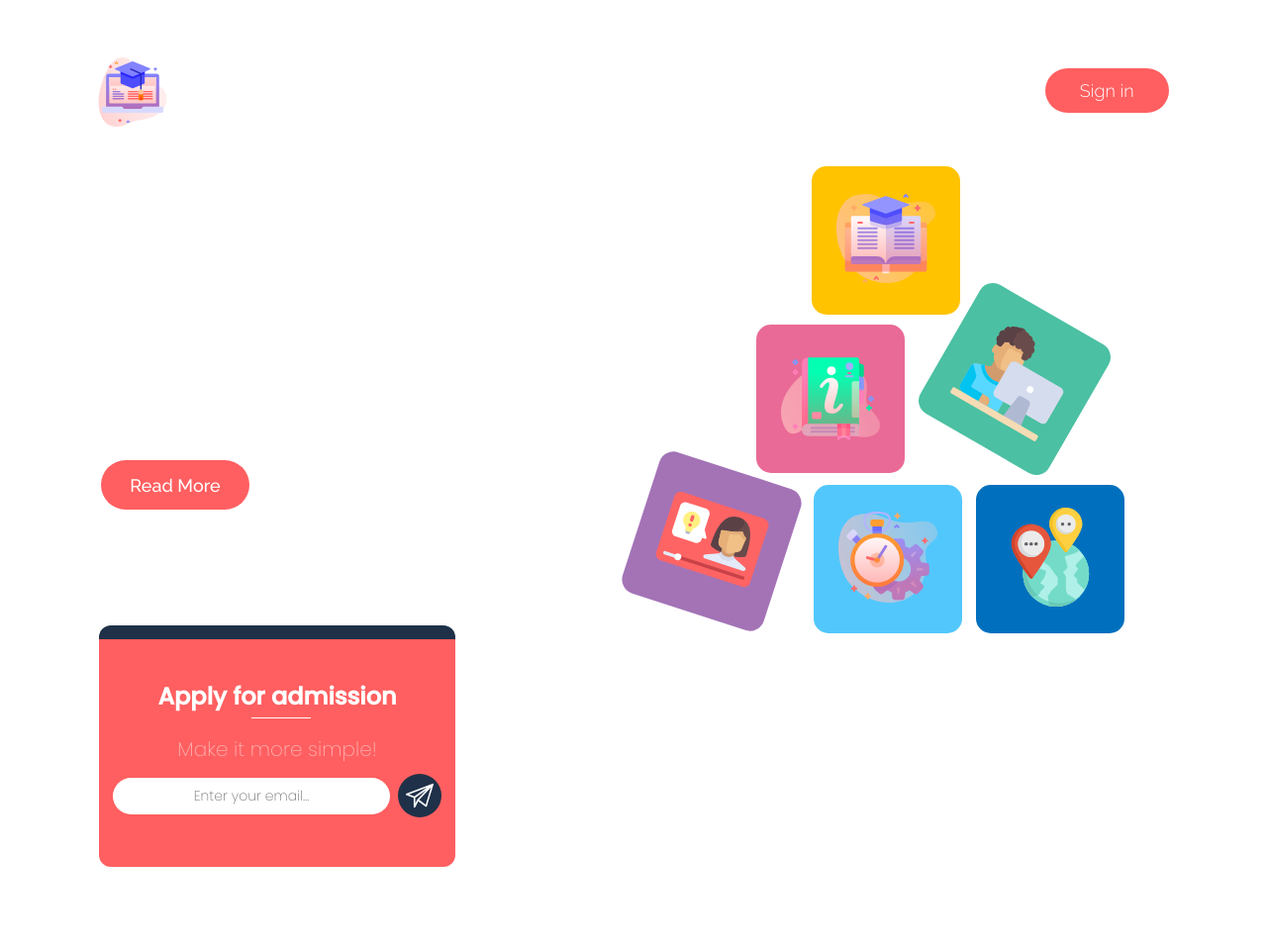
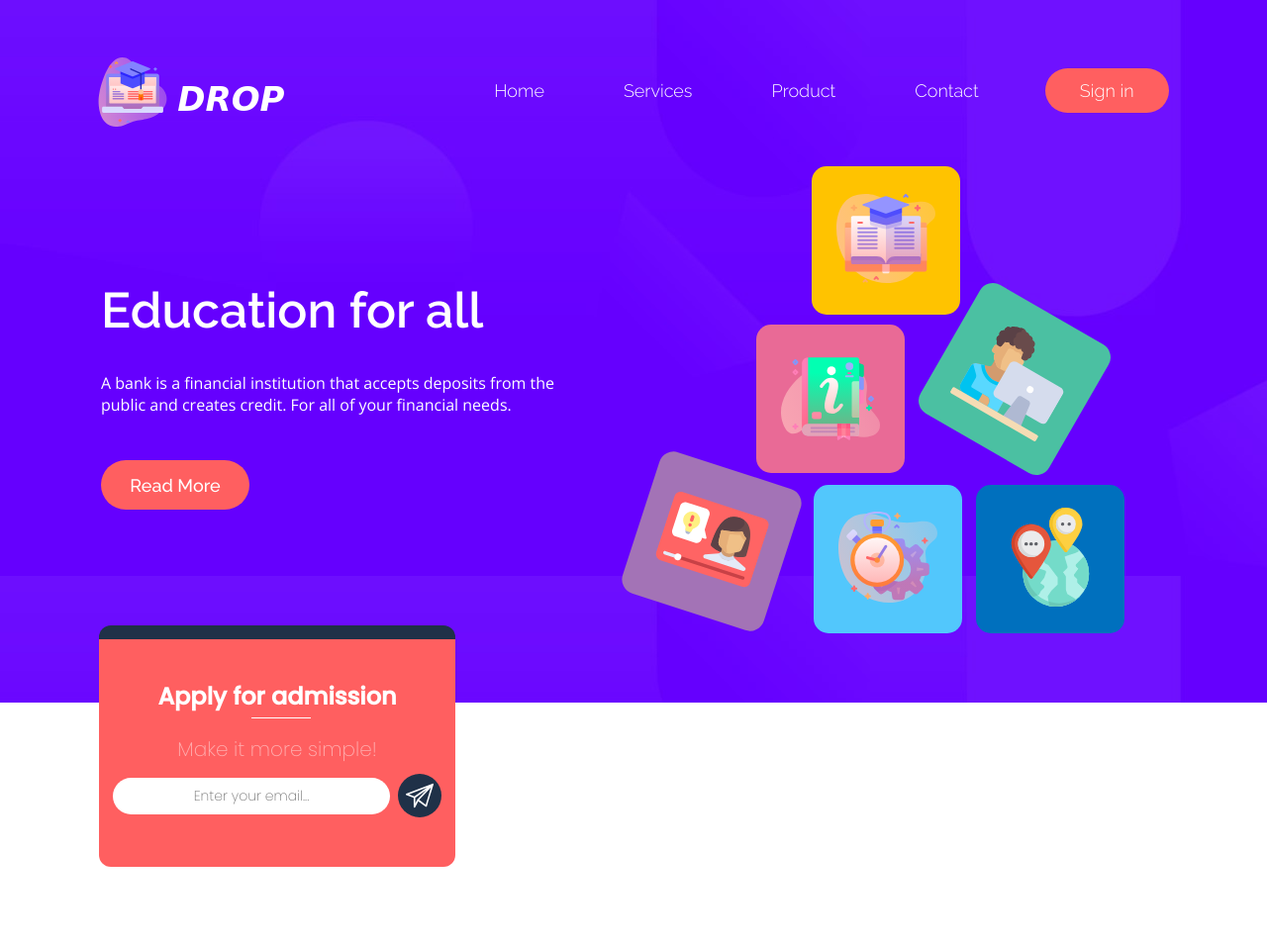
Before and after one commit to antdenv/DropWebSite, a plain HTML site: page index.html in a window 1280 px wide. Shown: the top 957 px of the page at 99% size. Drawn offline with nearby package versions, Linux system fonts and the light colour scheme; a web font is replaced by a local one.

Commit message:
Update style.css

```diff
--- a/style.css
+++ b/style.css
@@ -17,7 +17,7 @@ body {
     flex-flow: column nowrap;
     width: 100%;
     height: 710px;
-    background-image: url(/images/header-bg.jpg);
+    background-image: url(header-bg.jpg);
     background-size: contain;
     overflow: hidden;
     box-sizing: border-box;
```
